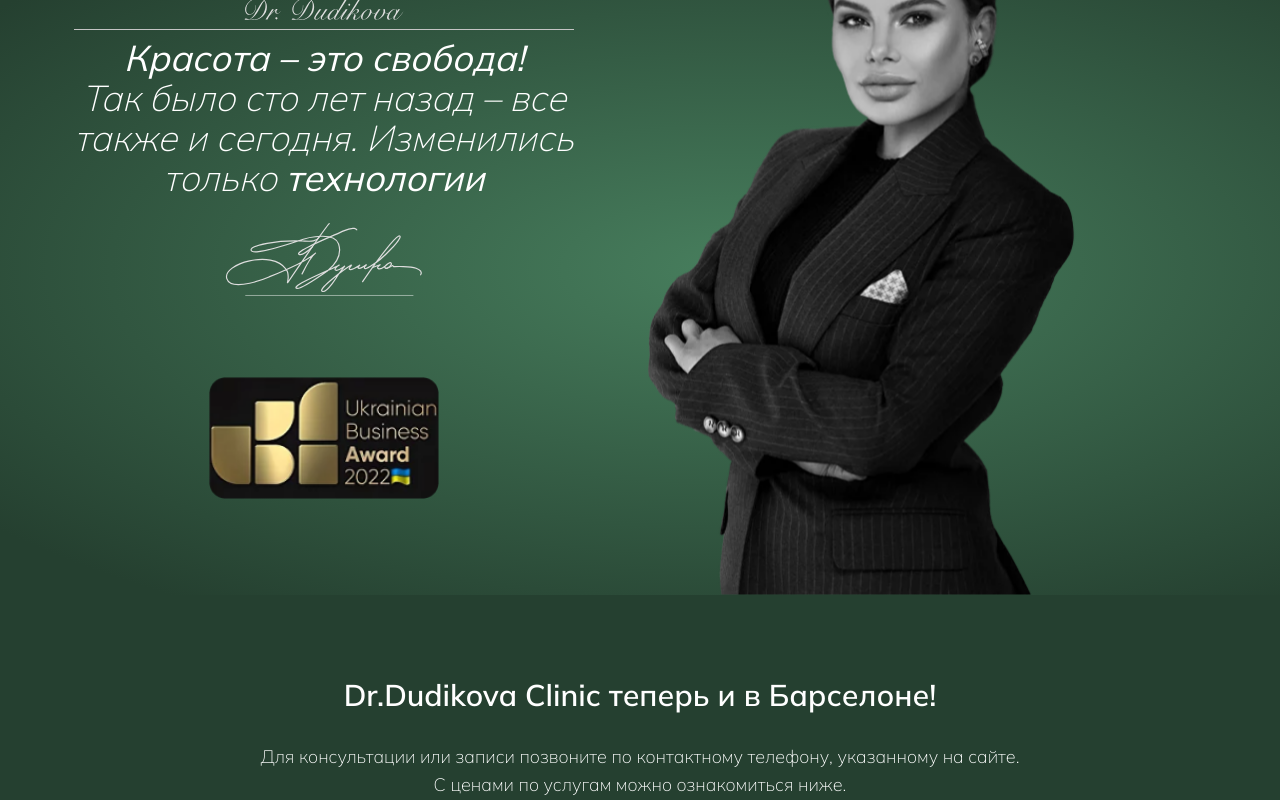
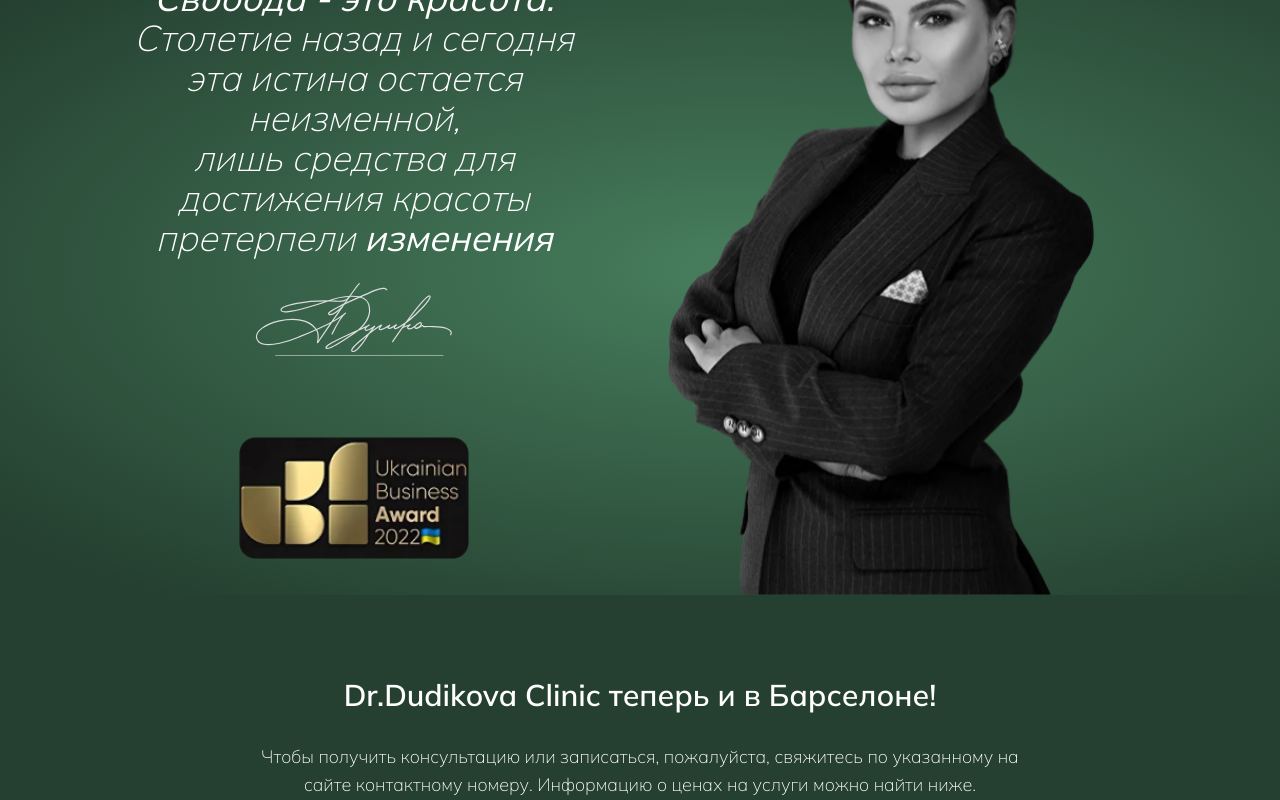
Before and after one commit to KirillUnited/beautymyway-app, a Next.js app: page / in a window 1280 px wide. Shown: the part 260-1060 px from the top of the page. Built offline with nearby package versions, Linux system fonts and the light colour scheme.

Commit message:
Update content

```diff
--- a/src/components/containers/HeroSection/HeroSection.module.scss
+++ b/src/components/containers/HeroSection/HeroSection.module.scss
@@ -3,7 +3,7 @@
     background: radial-gradient(
         75.72% 51.86% at 57.47% 57.89%,
         #477e5d 0%,
-        #254030 100%
+        var(--color-foreground) 100%
     );
 }
 .text {
--- a/src/components/containers/HeroSection/HeroSection.tsx
+++ b/src/components/containers/HeroSection/HeroSection.tsx
@@ -5,7 +5,7 @@ import Image from 'next/image';
 export default function HeroSection(): React.JSX.Element {
     return (
         <section className={styles.root}>
-            <div className="container grid grid-cols-2 items-center gap-4">
+            <div className="container grid grid-cols-2 items-center gap-14 px-24">
                 <div className='flex flex-col items-center text-center'>
                     <Image
                         src="/images/logo-light.svg"
@@ -14,10 +14,10 @@ export default function HeroSection(): React.JSX.Element {
                         alt="logo"
                     />
                     <div className={styles.text}>
-                        <p className="font-normal">Красота – это свобода!</p>
-                        <p>Так было сто лет назад – все</p>
-                        <p>также и сегодня. Изменились</p>
-                        <p>только <span className='font-normal'>технологии</span></p>
+                        <p className="font-normal">Свобода - это красота.</p>
+                        <p>Столетие назад и сегодня</p>
+                        <p>эта истина остается неизменной,</p>
+                        <p>лишь средства для достижения красоты претерпели <span className='font-normal'>изменения</span></p>
                     </div>
                     <Image
                         src="/images/signature.svg"
--- a/src/components/containers/InfoSection/InfoSection.tsx
+++ b/src/components/containers/InfoSection/InfoSection.tsx
@@ -8,7 +8,7 @@ export default function InfoSection() {
         <section className={styles.root}>
             <div className={styles.wrapper}>
                 <h2 className={styles.title}>Dr.Dudikova Clinic теперь и в Барселоне!</h2>
-                <p className={styles.description}>Для консультации или записи позвоните по контактному телефону, указанному на сайте. С ценами по услугам можно ознакомиться ниже.</p>
+                <p className={styles.description}>Чтобы получить консультацию или записаться, пожалуйста, свяжитесь по указанному на сайте контактному номеру. Информацию о ценах на услуги можно найти ниже.</p>
                 <Contacts className={styles.contacts} tel={`+34 601 500 379`} address={'Barcelona, Carrer de Bertrand i Serra, 12'} time={'Пн – Сб: 10:00 – 20:00'} />
                 <Button variant='primary' className={styles.button}>Услуги</Button>
             </div>
--- a/src/styles/globals.css
+++ b/src/styles/globals.css
@@ -1,3 +1,7 @@
 @tailwind base;
 @tailwind components;
 @tailwind utilities;
+
+:root {
+    --color-foreground: #254030;
+}
```
